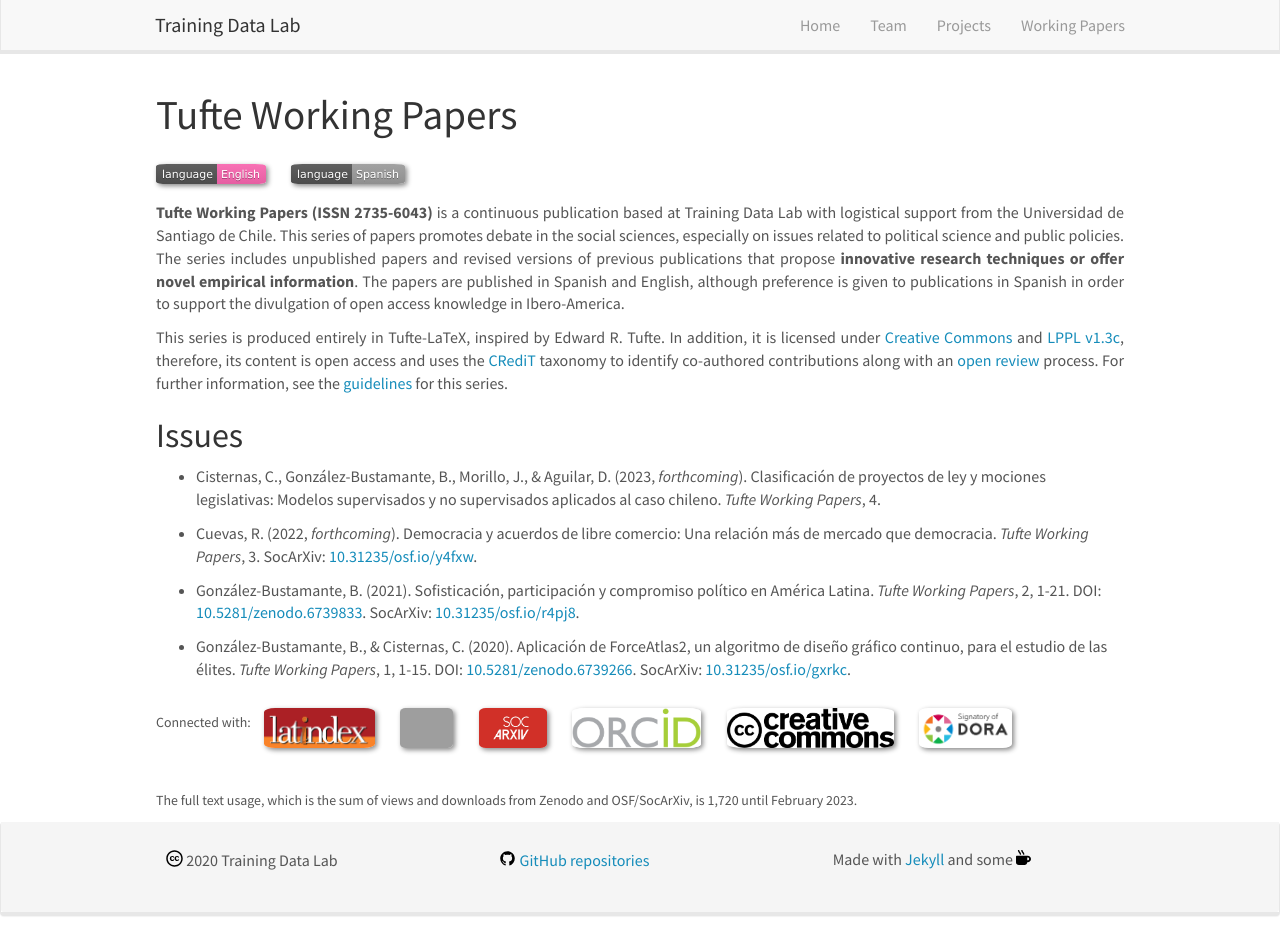
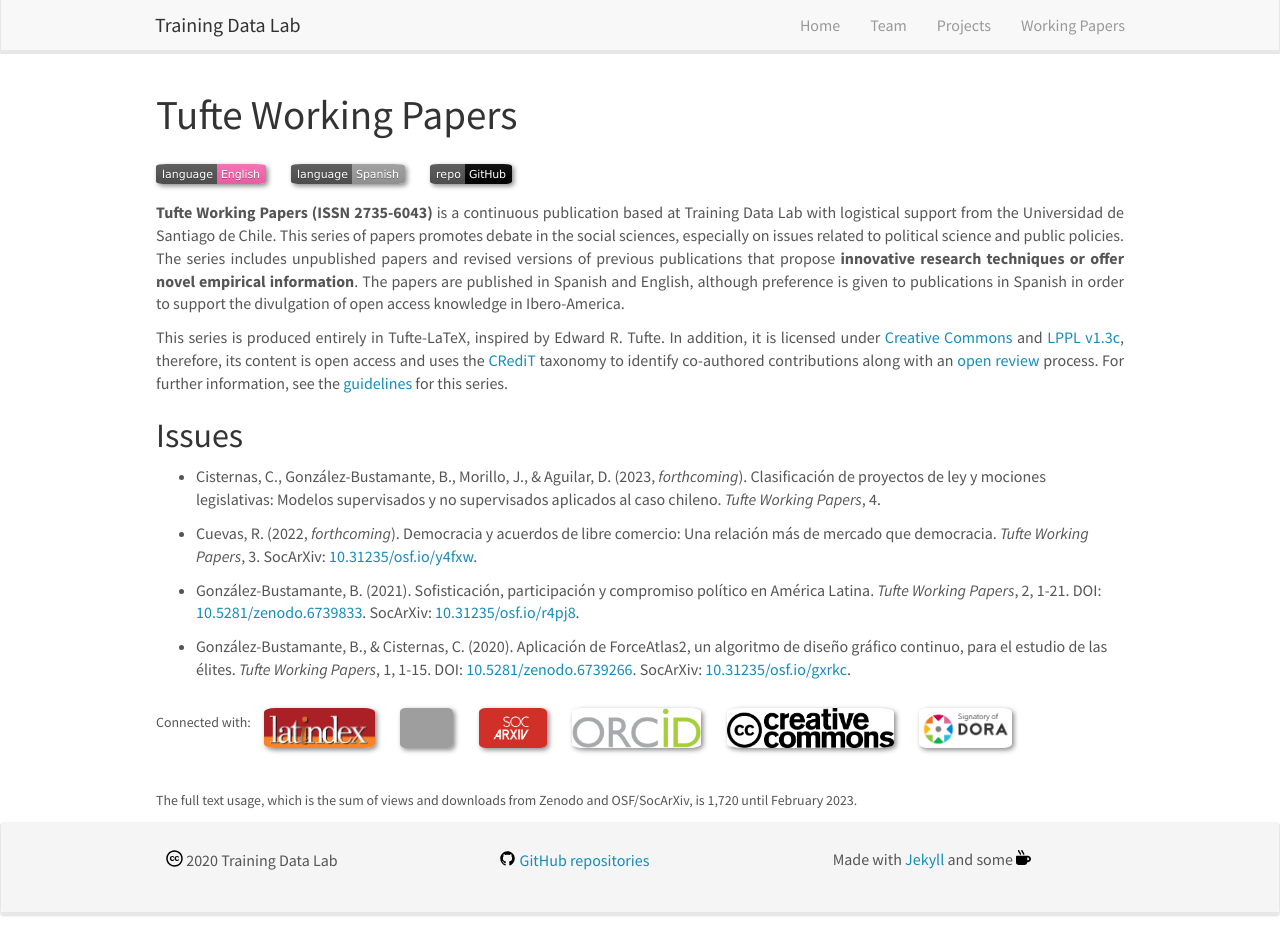
Before and after one commit to training-datalab/old-training-datalab.com, a Jekyll site: the page built from _pages/tufte-working-papers.md, in a window 1280 px wide and 938 px high. Built offline with Jekyll 4.4.1, drawn with Linux system fonts in a browser that asks for light colours; nearby versions of some CDN libraries.

Commit message:
Update tufte-working-papers.md

```diff
--- a/_pages/tufte-working-papers.md
+++ b/_pages/tufte-working-papers.md
@@ -8,7 +8,7 @@
 
 # Tufte Working Papers
 
-[![English]({{ site.url }}{{ site.baseurl }}/badges/lang/english.svg)](https://training-datalab.com/tufte-working-papers) [![Spanish]({{ site.url }}{{ site.baseurl }}/badges/lang/spanish_inactive.svg)](https://training-datalab.com/tufte-working-papers-spanish)
+[![English]({{ site.url }}{{ site.baseurl }}/badges/lang/english.svg)](https://training-datalab.com/tufte-working-papers) [![Spanish]({{ site.url }}{{ site.baseurl }}/badges/lang/spanish_inactive.svg)](https://training-datalab.com/tufte-working-papers-spanish) [![GitHub]({{ site.url }}{{ site.baseurl }}/badges/software/github.svg)](https://github.com/training-datalab/tufte-working-papers)
 
 <p align=" justify"><b>Tufte Working Papers (ISSN 2735-6043)</b> is a continuous publication based at Training Data Lab with logistical support from the Universidad de Santiago de Chile. This series of papers promotes debate in the social sciences, especially on issues related to political science and public policies. The series includes unpublished papers and revised versions of previous publications that propose <strong>innovative research techniques or offer novel empirical information</strong>. The papers are published in Spanish and English, although preference is given to publications in Spanish in order to support the divulgation of open access knowledge in Ibero-America.</p>
 
```
